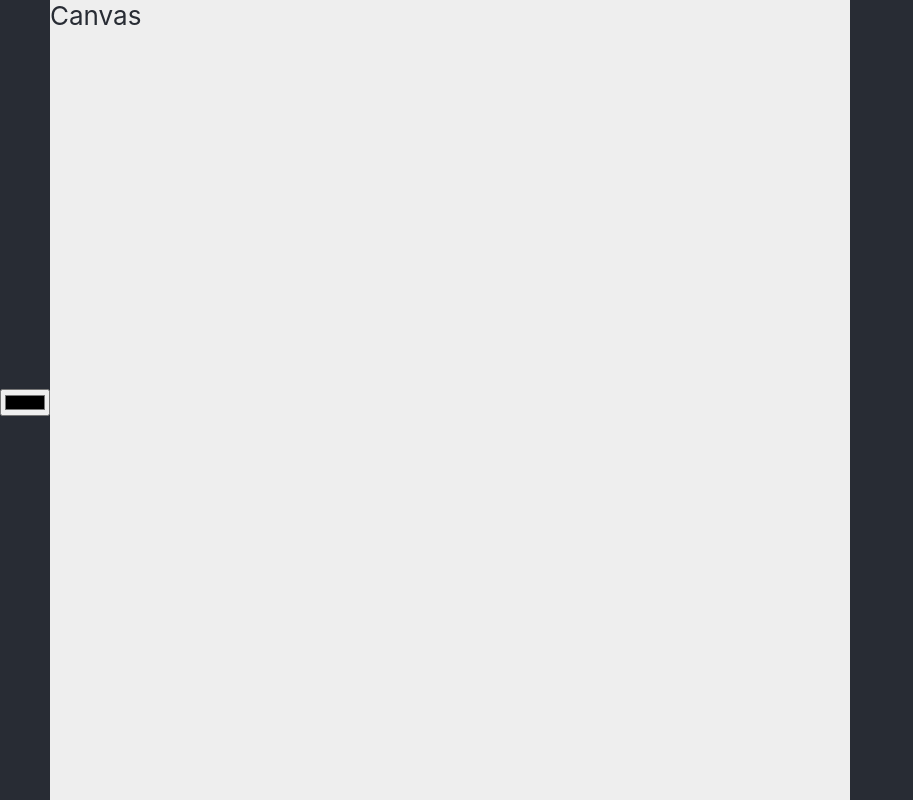
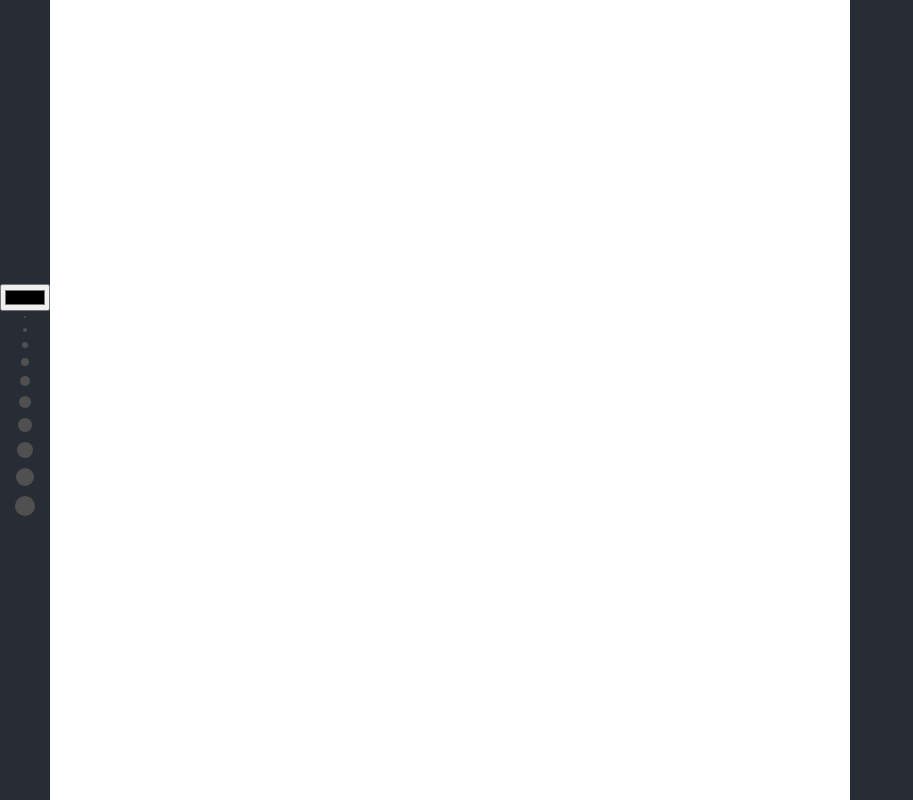
Before and after one commit to emauldin84/drawing-app, a React (Create React App) app: page / in a window 1280 px wide. Shown: the whole page, without its empty margins (0-913 px from the left). Built offline with nearby package versions, Linux system fonts and the light colour scheme.

Commit message:
builds out sizes component to set stroke size

```diff
--- a/src/App.css
+++ b/src/App.css
@@ -17,7 +17,7 @@ body, html {
 .canvas-container{
   width: 800px;
   height: 100vh;
-  background-color: rgb(238, 238, 238);
+  background-color: rgb(255, 255, 255);
   display: flex;
   flex-direction: row;
 }
@@ -25,3 +25,29 @@ body, html {
 .canvas-container:hover{
   cursor: crosshair;
 }
+
+.settings-container{
+  display: flex;
+  flex-direction: column;
+}
+
+.sizes-container{
+  display: flex;
+  flex-direction: column;
+  align-items: center;
+}
+
+.size-container{
+
+}
+
+.stroke-size {
+  background-color: rgb(80, 80, 80);
+  border-radius: 50%;
+  margin: 5px;
+
+}
+
+.stroke-size:hover {
+  background-color: rgb(146, 146, 146)
+}
--- a/src/App.js
+++ b/src/App.js
@@ -14,9 +14,8 @@ const App = () => {
     setColorState(e.target.value)
   }
 
-  const handleSizeSelect = (e) => {
-    console.log(e)
-
+  const handleSizeSelect = (size) => {
+    setSizeState(size)
   }
 
   return (
--- a/src/components/Canvas.js
+++ b/src/components/Canvas.js
@@ -22,9 +22,9 @@ const Canvas = (props) => {
             ])
         }
     }
+
     return(
         <div className="canvas-container" onMouseMove={handleChange}>
-            Canvas
             {art}
         </div>
     )
--- a/src/components/Settings.js
+++ b/src/components/Settings.js
@@ -7,7 +7,7 @@ const Settings = (props) => {
     return(
         <div className="settings-container">
             <Colors handleColorSelect={props.handleColorSelect} colorState={props.colorState}/>
-            <Sizes handleSizeSelect={props.handleSizeSelect}/>
+            <Sizes handleSizeSelect={props.handleSizeSelect} sizeState={props.sizeState}/>
         </div>
     )
 }
--- a/src/components/Sizes.js
+++ b/src/components/Sizes.js
@@ -1,9 +1,19 @@
 import React from 'react'
 
-const Sizes = () => {
+const Sizes = (props) => {
+
+    let sizeOptions = ['2px','4px', '6px', '8px', '10px', '12px', '14px', '16px', '18px', '20px']
+    let size = sizeOptions.map(size => {
+        return (
+            <div className='size-container' onClick={props.handleSizeSelect(size)}>
+                <div className='stroke-size' style={{width: size, height: size}}></div>
+            </div>
+        )
+    })
+
     return (
         <div className='sizes-container'>
-
+            {size}
         </div>
     )
 }
```
